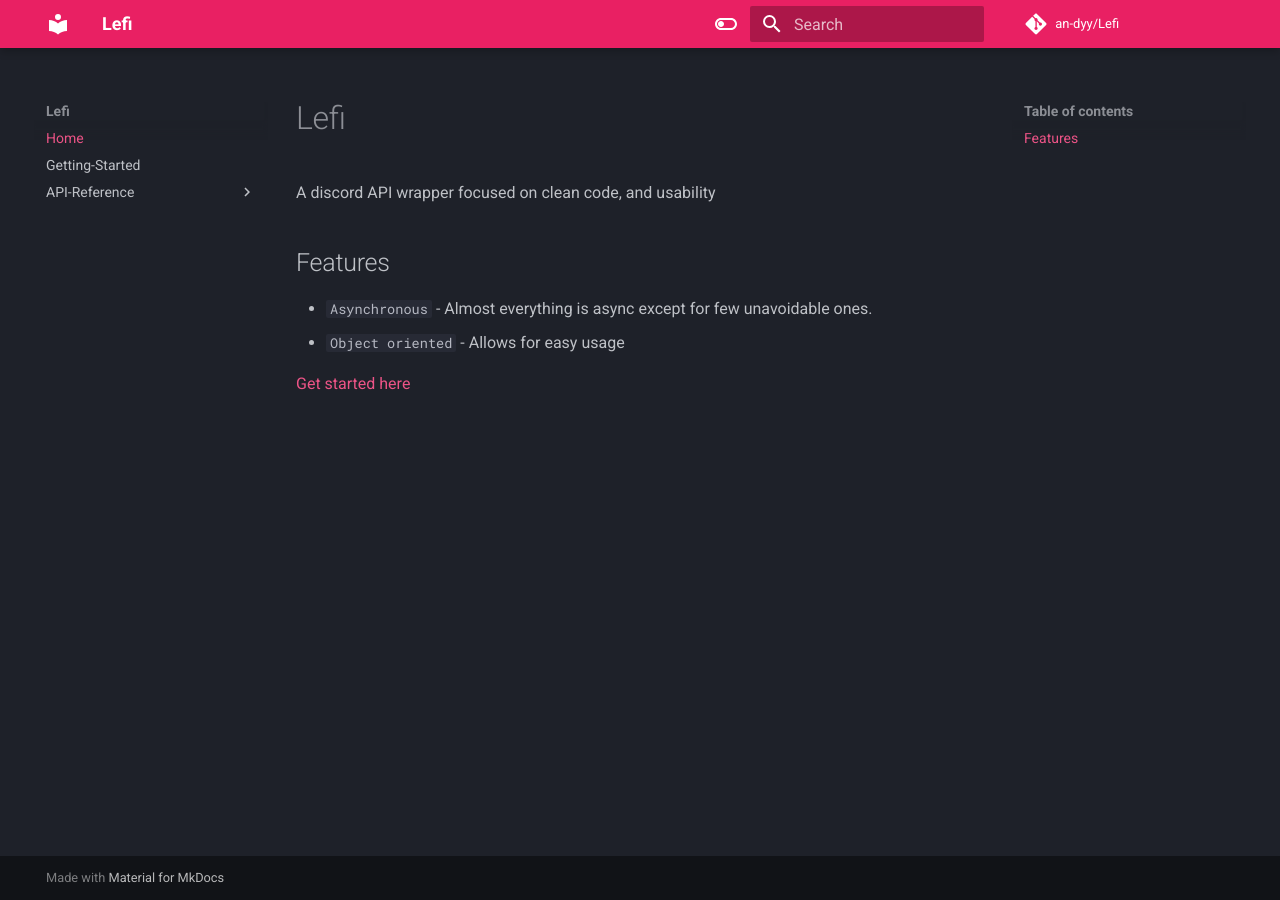
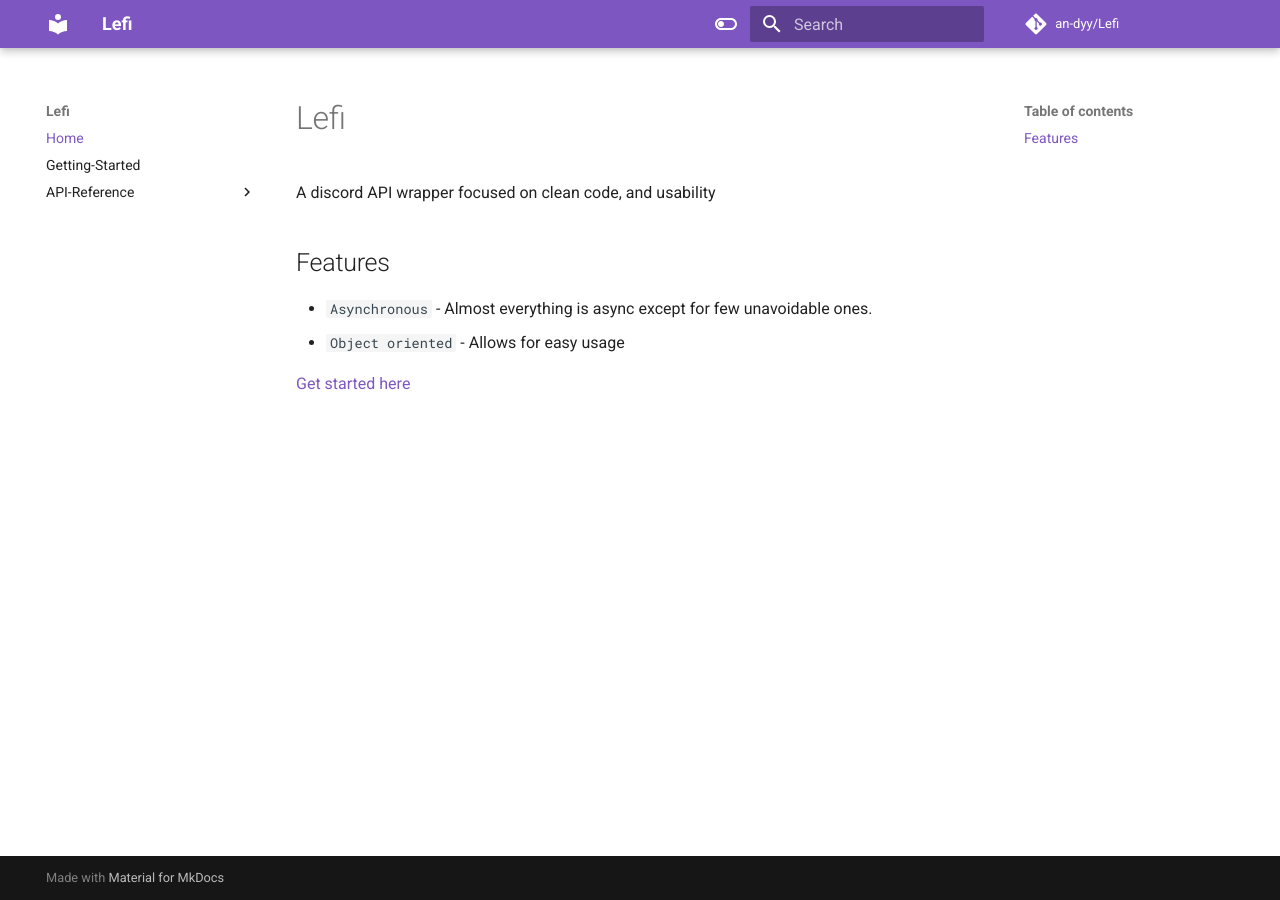
Before and after one commit to blanketsucks/Lefi, an MkDocs documentation site: the page built from docs/index.md, in a window 1280 px wide. Built offline with MkDocs 1.6.1 and Material for MkDocs 9.7.7, drawn with Linux system fonts in a browser that asks for light colours; comment, search, counter and statistics services are not loaded.

Commit message:
docs: Changing a few site settings

```diff
--- a/mkdocs.yml
+++ b/mkdocs.yml
@@ -3,19 +3,30 @@
 site_description: A discord API wrapper focused on clean code, and usability
 
 theme:
+  features:
+    - search.suggest
+    - search.highlight
+    - search.sharing
+
   name: material
   palette:
-    - scheme: slate
-      primary: pink
+    - media: "(prefers-color-scheme: light)"
+
+      scheme: default
+      primary: deep purple
+      accent: purple
       toggle:
         icon: material/toggle-switch-off-outline
-        name: Switch to light mode
-    - scheme: default
-      primary: pink
+        name: Switch to dark mode
+
+    - media: "(prefers-color-scheme: dark)"
+
+      scheme: slate
+      primary: deep purple
+      accent: purple
       toggle:
         icon: material/toggle-switch
-        name: Switch to dark mode
-
+        name: Switch to light mode
 
 nav:
   - Home: index.md
@@ -26,15 +37,15 @@
     - Errors: API-Reference/errors.md
 
 plugins:
-- search
-- mkdocstrings:
-    handlers:
-      python:
-        rendering:
-          members_order: source
-        import:
-          - https://docs.python.org/3.9/objects.inv
-          - https://docs.aiohttp.org/en/stable/objects.inv
+  - search
+  - mkdocstrings:
+      handlers:
+        python:
+          rendering:
+            members_order: source
+          import:
+            - https://docs.python.org/3.9/objects.inv
+            - https://docs.aiohttp.org/en/stable/objects.inv
 
 repo_name: an-dyy/Lefi
 repo_url: https://github.com/an-dyy/Lefi
```
